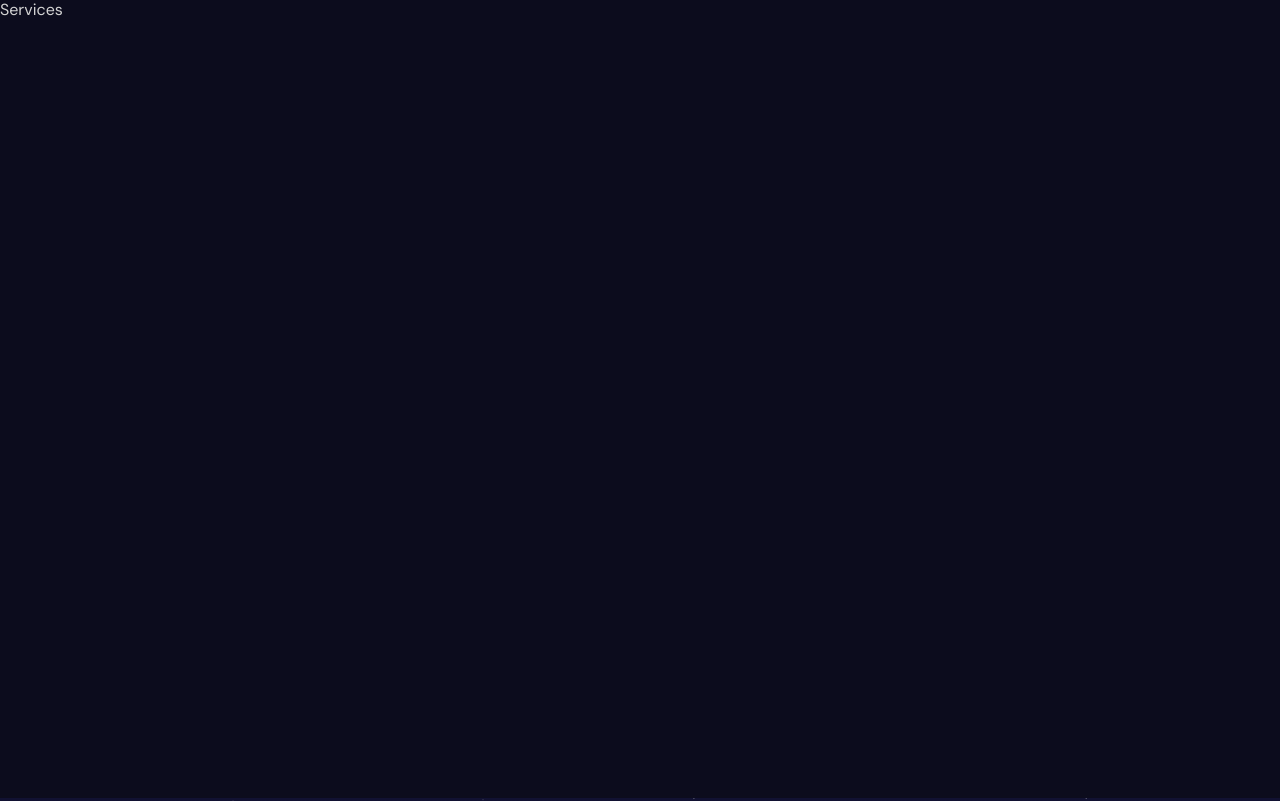
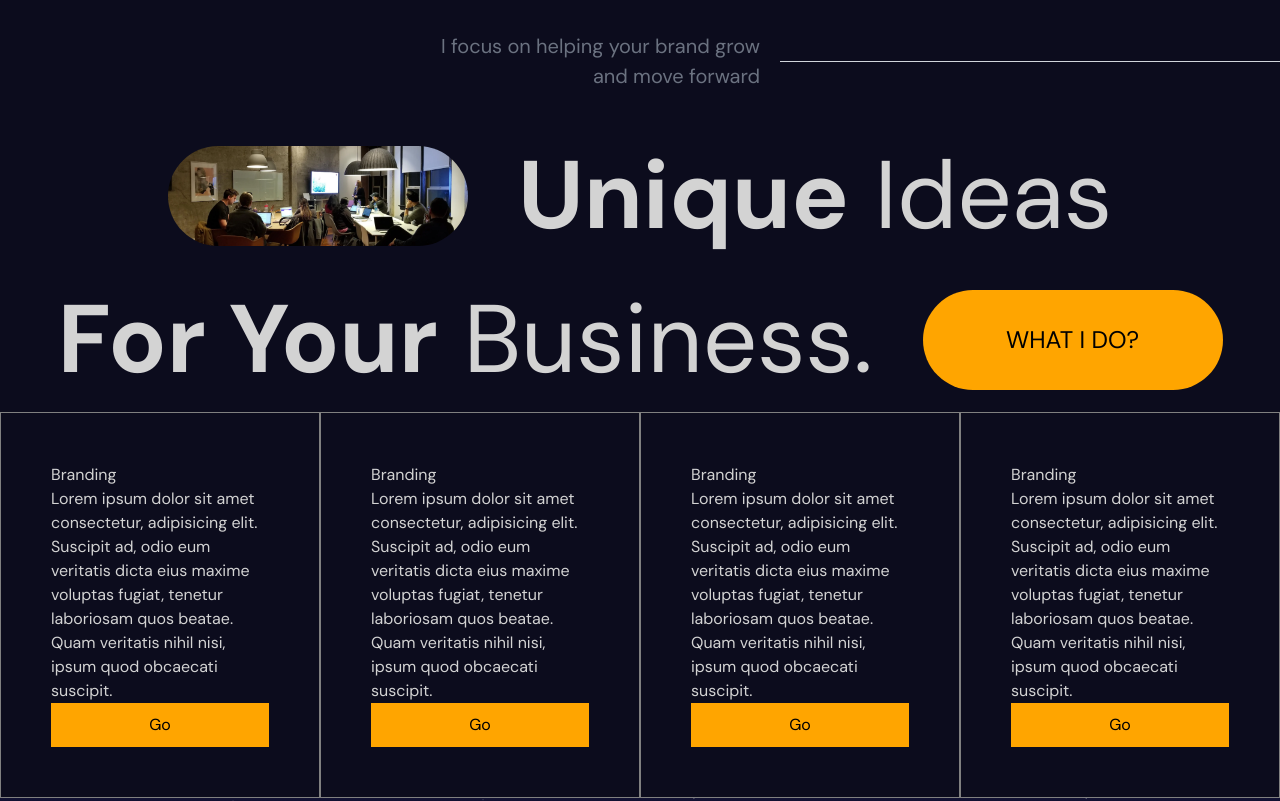
Before and after one commit to Op-Pautu/Portfolio, a React (Vite) app: page / in a window 1280 px wide. Shown: the part 1602-2403 px from the top of the page. Built offline with nearby package versions, Linux system fonts and the light colour scheme.

Commit message:
Add services

```diff
--- a/src/App.jsx
+++ b/src/App.jsx
@@ -1,6 +1,7 @@
 import Hero from "./components/Hero";
 import Navbar from "./components/Navbar";
 import Parallax from "./components/Parallax";
+import Services from "./components/Services";
 import "./index.css";
 
 function App() {
@@ -13,7 +14,9 @@ function App() {
       <section id="Services">
         <Parallax type="services" />
       </section>
-      <section>Services</section>
+      <section>
+        <Services />
+      </section>
       <section id="Portfolio">
         <Parallax type="portfolio" />
       </section>
--- /dev/null
+++ b/src/components/Services.jsx
@@ -0,0 +1,115 @@
+import { motion } from "framer-motion";
+
+const Services = () => {
+  return (
+    <motion.div
+      id="services"
+      className="bg-[linear-gradient(180deg, _#0c0c1d, #111132)] h-[100%] flex flex-col justify-between"
+    >
+      <motion.div
+        className="flex-1 self-end flex items-center gap-[20px]"
+        id="textContainer"
+      >
+        <p className="font-[200px] text-[20px] text-gray-500 text-right">
+          I focus on helping your brand grow
+          <br /> and move forward
+        </p>
+        <hr className="w-[500px] border-t-[0.5px] border-solid border-gray-300" />
+      </motion.div>
+      <motion.div
+        className="flex-[2_2_0%] flex flex-col items-center"
+        id="titleContainer"
+      >
+        <div className="flex gap-[50px] items-center" id="title">
+          <img
+            src="/people.webp"
+            alt=""
+            className="w-[300px] h-[100px] rounded-[50px] object-cover"
+          />
+          <h1 className="text-[96px] font-[100px]">
+            <b>Unique</b> Ideas
+          </h1>
+        </div>
+        <div className="flex gap-[50px] items-center" id="title">
+          <h1 className="text-[96px] font-[100px]">
+            <b>For Your</b> Business.
+          </h1>
+          <button className="text-black w-[300px] h-[100px] rounded-[50px] bg-[#ffa500] border-none text-[24px] cursor-pointer">
+            WHAT I DO?
+          </button>
+        </div>
+      </motion.div>
+      <motion.div
+        className="flex-[2_2_0%] flex"
+        id="listContainer max-w-[1366px] m-auto"
+      >
+        <motion.div
+          whileHover={{ background: "lightgray", color: "black" }}
+          className="p-[50px] border-[0.5px] border-solid border-[#808080] flex flex-col justify-between"
+          id="box"
+        >
+          <h2>Branding</h2>
+          <p>
+            Lorem ipsum dolor sit amet consectetur, adipisicing elit. Suscipit
+            ad, odio eum veritatis dicta eius maxime voluptas fugiat, tenetur
+            laboriosam quos beatae. Quam veritatis nihil nisi, ipsum quod
+            obcaecati suscipit.
+          </p>
+          <button className="text-black p-[10px] bg-[#ffa500] border-none cursor-pointer">
+            Go
+          </button>
+        </motion.div>
+        <motion.div
+          whileHover={{ background: "lightgray", color: "black" }}
+          className="p-[50px] border-[0.5px] border-solid border-[#808080] flex flex-col justify-between"
+          id="box"
+        >
+          <h2>Branding</h2>
+          <p>
+            Lorem ipsum dolor sit amet consectetur, adipisicing elit. Suscipit
+            ad, odio eum veritatis dicta eius maxime voluptas fugiat, tenetur
+            laboriosam quos beatae. Quam veritatis nihil nisi, ipsum quod
+            obcaecati suscipit.
+          </p>
+          <button className="text-black p-[10px] bg-[#ffa500] border-none cursor-pointer">
+            Go
+          </button>
+        </motion.div>
+        <motion.div
+          whileHover={{ background: "lightgray", color: "black" }}
+          className="p-[50px] border-[0.5px] border-solid border-[#808080] flex flex-col justify-between"
+          id="box"
+        >
+          <h2>Branding</h2>
+          <p>
+            Lorem ipsum dolor sit amet consectetur, adipisicing elit. Suscipit
+            ad, odio eum veritatis dicta eius maxime voluptas fugiat, tenetur
+            laboriosam quos beatae. Quam veritatis nihil nisi, ipsum quod
+            obcaecati suscipit.
+          </p>
+          <button className="text-black p-[10px] bg-[#ffa500] border-none cursor-pointer">
+            Go
+          </button>
+        </motion.div>
+        <motion.div
+          whileHover={{ background: "lightgray", color: "black" }}
+          className="p-[50px] border-[0.5px] border-solid border-[#808080] flex flex-col justify-between"
+          id="box"
+        >
+          <h2>Branding</h2>
+          <p>
+            Lorem ipsum dolor sit amet consectetur, adipisicing elit. Suscipit
+            ad, odio eum veritatis dicta eius maxime voluptas fugiat, tenetur
+            laboriosam quos beatae. Quam veritatis nihil nisi, ipsum quod
+            obcaecati suscipit.
+          </p>
+          <button className="text-black p-[10px] bg-[#ffa500] border-none cursor-pointer">
+            Go
+          </button>
+        </motion.div>
+      </motion.div>
+    </motion.div>
+  );
+};
+
+export default Services;
```
Also changed, not shown: public/people.webp (added).
